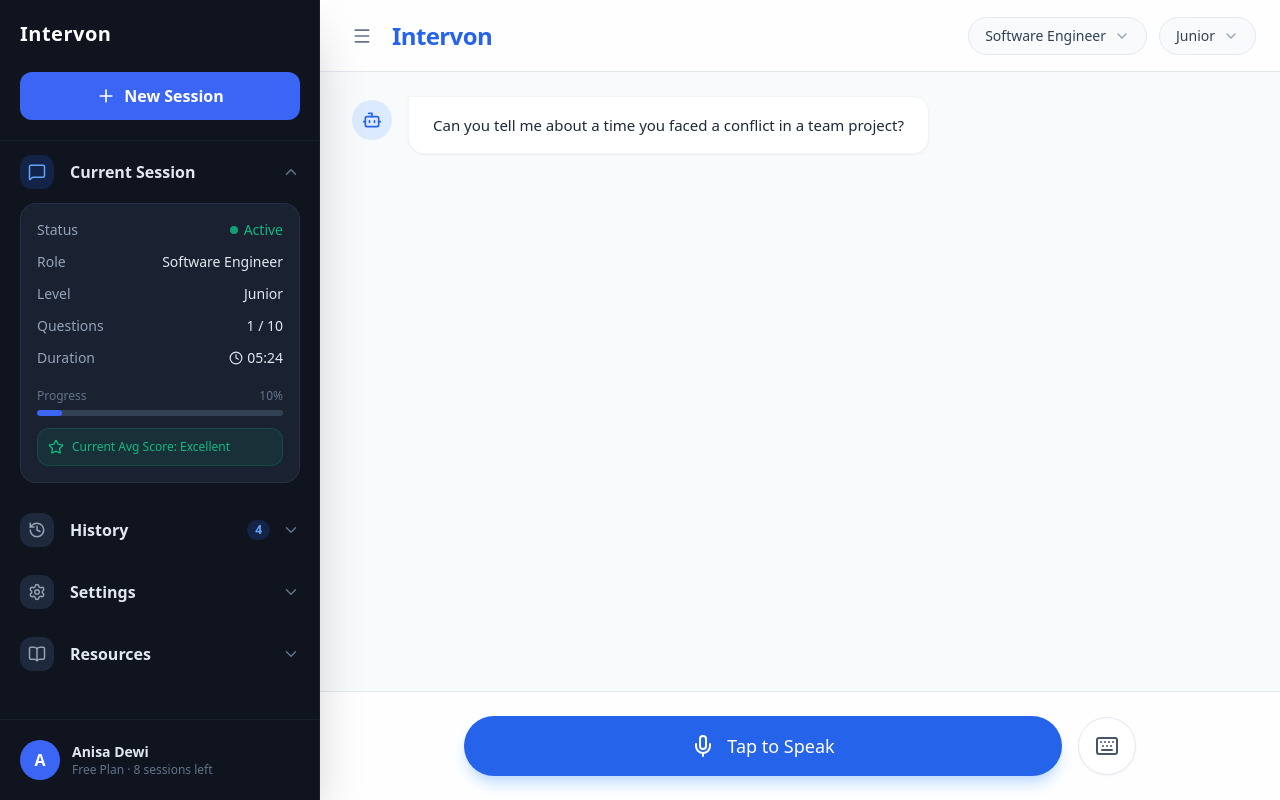
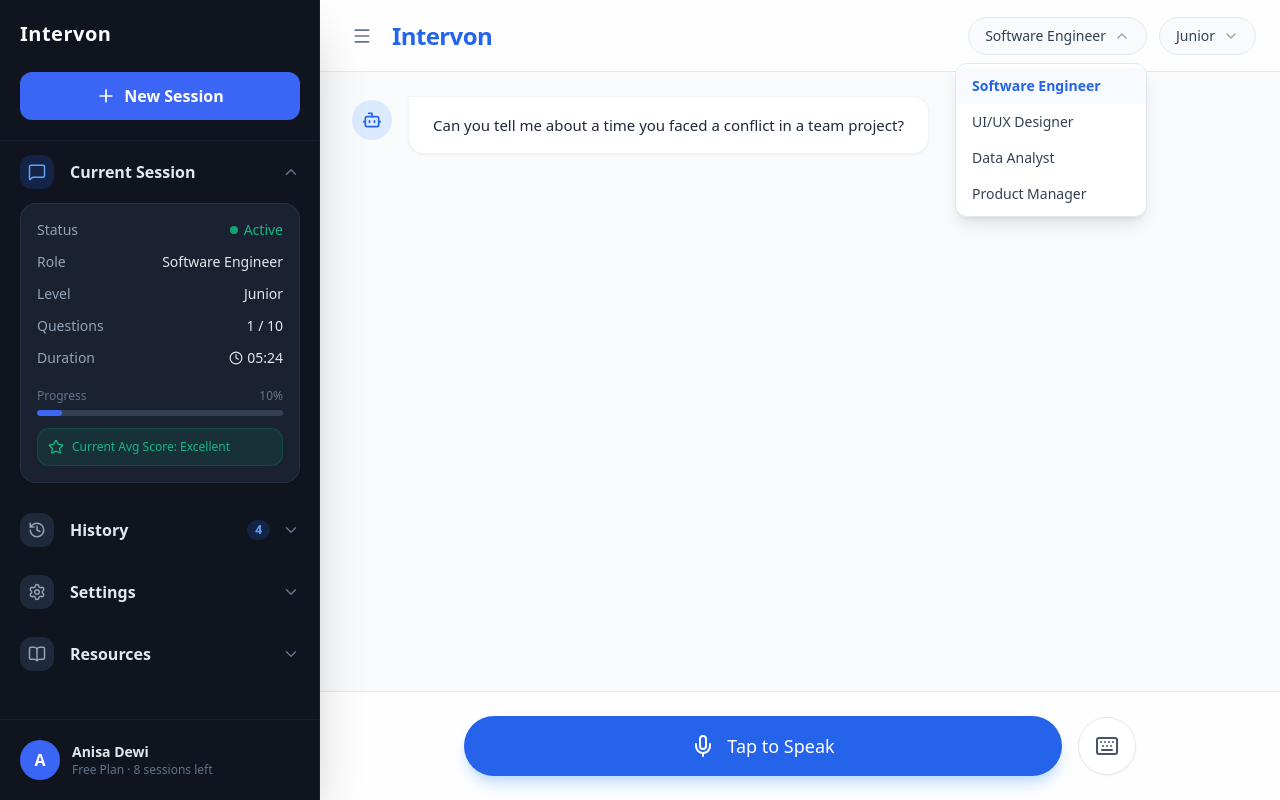
Before and after one commit to Mycticount-X/Intervon, a React (Vite) app in the folder Frontend/: page / in a window 1280 px wide. Both pictures are taken after a click on the button "Software Engineer". Built offline with nearby package versions, Linux system fonts and the light colour scheme.

Commit message:
Add: Header as a components

```diff
--- a/Frontend/src/App.tsx
+++ b/Frontend/src/App.tsx
@@ -5,6 +5,7 @@
 import { FeedbackCard } from "./components/FeedbackCard";
 import { Sidebar } from "./components/Sidebar";
 import { motion } from "motion/react";
+import { Header } from "./components/Header";
 
 type UIState = "question" | "recording" | "processing" | "feedback";
 
@@ -115,33 +116,7 @@
       {/* Main Content Area */}
       <div className="flex-1 flex flex-col min-w-0 relative">
         {/* Header - Calm & Minimalist */}
-        <header className="h-[72px] border-b border-slate-200 bg-white/80 backdrop-blur-md sticky top-0 z-30 flex items-center shrink-0">
-          <div className="w-full px-6 flex items-center justify-between">
-            <div className="flex items-center gap-3">
-              <button
-                onClick={() => setSidebarOpen(!sidebarOpen)}
-                className="p-2 rounded-full hover:bg-slate-100 flex items-center justify-center transition-colors text-slate-500"
-              >
-                <Menu className="size-5" />
-              </button>
-              <h1 className="text-2xl font-bold text-blue-600 tracking-tight hidden sm:block">
-                Intervon
-              </h1>
-            </div>
-
-            <div className="flex items-center gap-3">
-              <button className="flex items-center gap-2 px-4 py-2 rounded-full bg-slate-50 hover:bg-slate-100 border border-slate-200 transition-colors">
-                <span className="text-slate-700 text-sm font-medium hidden sm:inline">Software Engineer</span>
-                <span className="text-slate-700 text-sm font-medium sm:hidden">S.E.</span>
-                <ChevronDown className="size-4 text-slate-400" />
-              </button>
-              <button className="flex items-center gap-2 px-4 py-2 rounded-full bg-slate-50 hover:bg-slate-100 border border-slate-200 transition-colors">
-                <span className="text-slate-700 text-sm font-medium">Junior</span>
-                <ChevronDown className="size-4 text-slate-400" />
-              </button>
-            </div>
-          </div>
-        </header>
+        <Header sidebarOpen={sidebarOpen} setSidebarOpen={setSidebarOpen} />
 
         {/* Chat Interface Area */}
         <div className="flex-1 overflow-y-auto px-4 py-6 pb-40">
--- /dev/null
+++ b/Frontend/src/components/Header.tsx
@@ -0,0 +1,95 @@
+import { useState, type Dispatch, type SetStateAction } from "react";
+import { Menu, ChevronDown } from "lucide-react";
+
+interface HeaderProps {
+  sidebarOpen: boolean;
+  setSidebarOpen: Dispatch<SetStateAction<boolean>>;
+}
+
+interface RoleOption {
+  full: string;
+  short: string;
+}
+
+export function Header({ sidebarOpen, setSidebarOpen }: HeaderProps) {
+  const [selectedRole, setSelectedRole] = useState<string>("Software Engineer");
+  const [isRoleDropdownOpen, setIsRoleDropdownOpen] = useState<boolean>(false);
+
+  const roleOptions: RoleOption[] = [
+    { full: "Software Engineer", short: "S.E." },
+    { full: "UI/UX Designer", short: "UI/UX" },
+    { full: "Data Analyst", short: "D.A." },
+    { full: "Product Manager", short: "P.M." }
+  ];
+
+  const currentShortRole = roleOptions.find(r => r.full === selectedRole)?.short;
+
+  return (
+    <header className="h-[72px] border-b border-slate-200 bg-white/80 backdrop-blur-md sticky top-0 z-30 flex items-center shrink-0">
+      <div className="w-full px-6 flex items-center justify-between">
+
+        {/* Bagian Kiri */}
+        <div className="flex items-center gap-3">
+          <button
+            onClick={() => setSidebarOpen(!sidebarOpen)}
+            className="p-2 rounded-full hover:bg-slate-100 flex items-center justify-center transition-colors text-slate-500"
+          >
+            <Menu className="size-5" />
+          </button>
+          <h1 className="text-2xl font-bold text-blue-600 tracking-tight hidden sm:block">
+            Intervon
+          </h1>
+        </div>
+
+        {/* Bagian Kanan */}
+        <div className="flex items-center gap-3">
+
+          {/* Dropdown Role */}
+          <div className="relative">
+            <button
+              onClick={() => setIsRoleDropdownOpen(!isRoleDropdownOpen)}
+              className="flex items-center gap-2 px-4 py-2 rounded-full bg-slate-50 hover:bg-slate-100 border border-slate-200 transition-colors"
+            >
+              <span className="text-slate-700 text-sm font-medium hidden sm:inline">{selectedRole}</span>
+              <span className="text-slate-700 text-sm font-medium sm:hidden">{currentShortRole}</span>
+              <ChevronDown className={`size-4 text-slate-400 transition-transform ${isRoleDropdownOpen ? 'rotate-180' : ''}`} />
+            </button>
+
+            {isRoleDropdownOpen && (
+              <>
+                <div
+                  className="fixed inset-0 z-40"
+                  onClick={() => setIsRoleDropdownOpen(false)}
+                />
+
+                <div className="absolute right-0 mt-2 w-48 bg-white border border-slate-200 rounded-xl shadow-lg overflow-hidden z-50 py-1">
+                  {roleOptions.map((role, idx) => (
+                    <button
+                      key={idx}
+                      onClick={() => {
+                        setSelectedRole(role.full);
+                        setIsRoleDropdownOpen(false);
+                      }}
+                      className={`w-full text-left px-4 py-2 text-sm transition-colors hover:bg-slate-50 ${
+                        selectedRole === role.full ? 'text-blue-600 font-semibold bg-blue-50/50' : 'text-slate-700'
+                      }`}
+                    >
+                      {role.full}
+                    </button>
+                  ))}
+                </div>
+              </>
+            )}
+          </div>
+
+          {/* Tombol Level */}
+          <button className="flex items-center gap-2 px-4 py-2 rounded-full bg-slate-50 hover:bg-slate-100 border border-slate-200 transition-colors">
+            <span className="text-slate-700 text-sm font-medium">Junior</span>
+            <ChevronDown className="size-4 text-slate-400" />
+          </button>
+
+        </div>
+      </div>
+    </header>
+  );
+}
```
